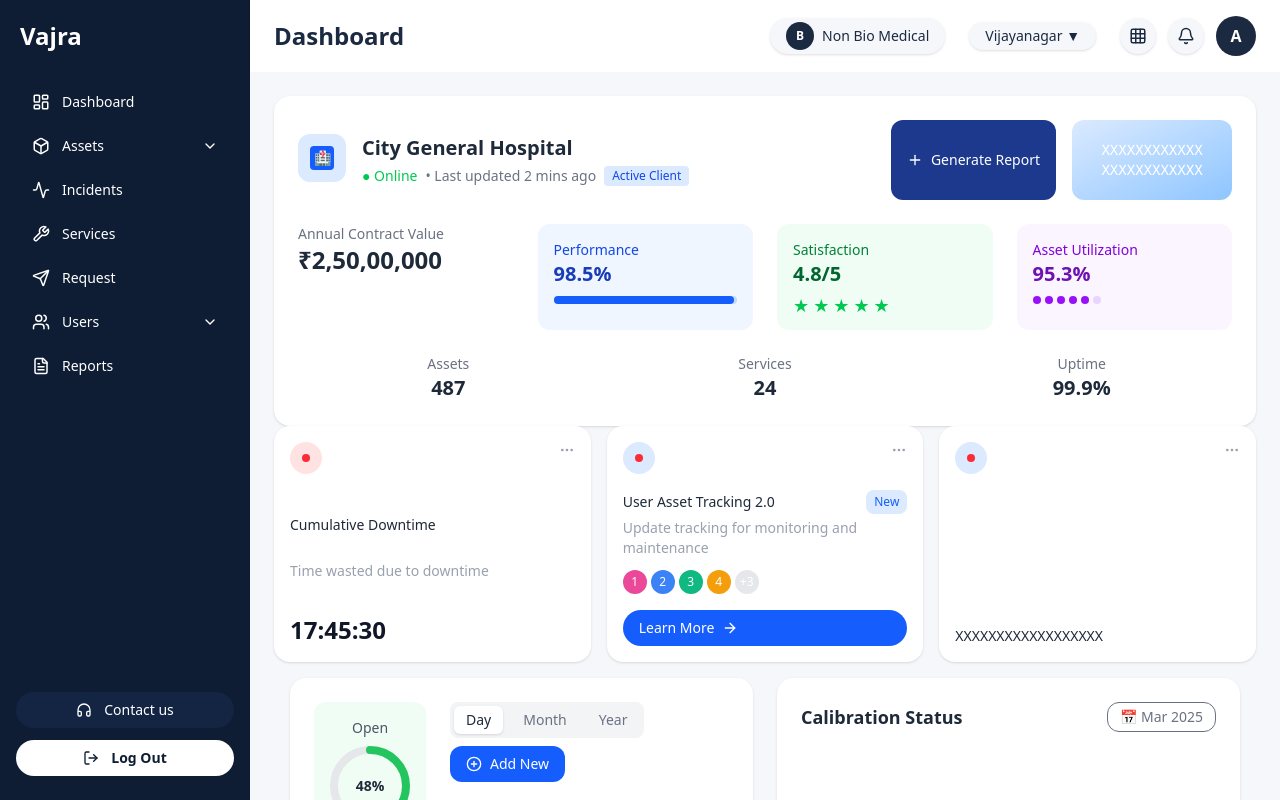
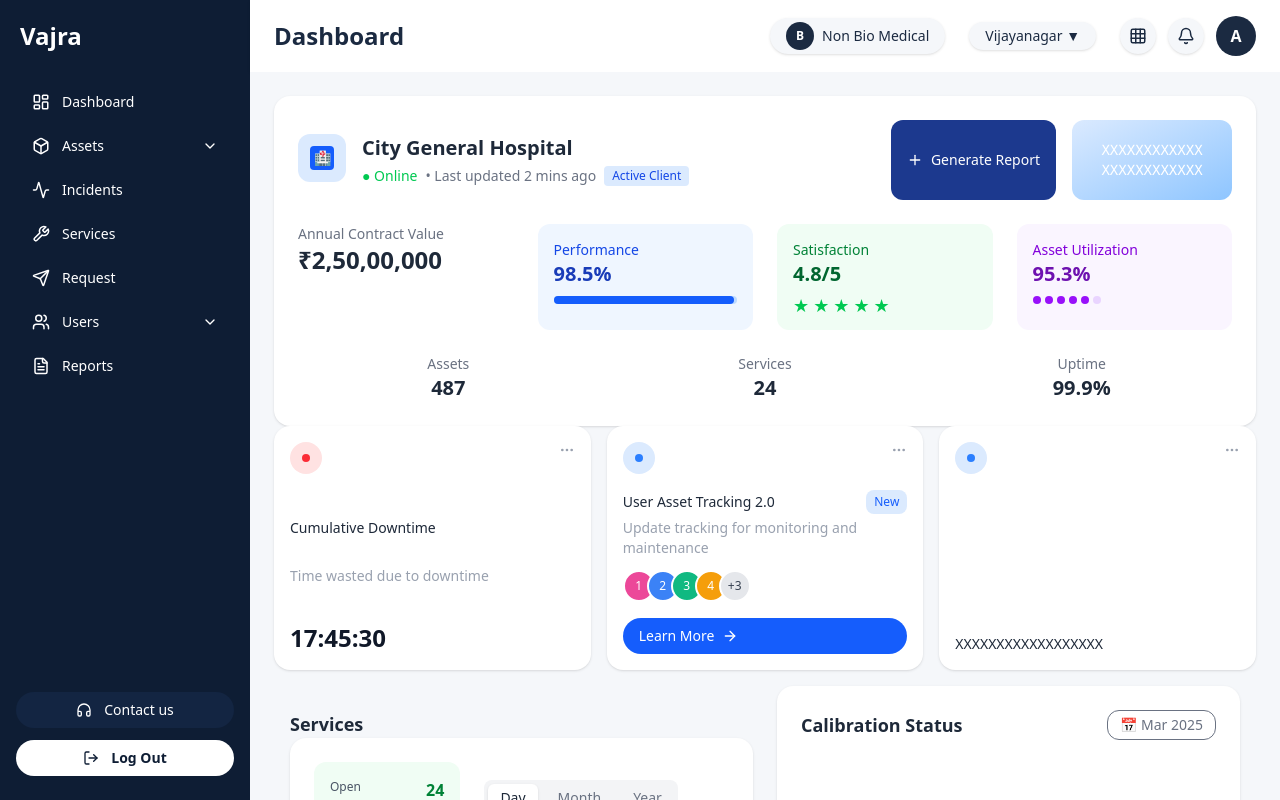
Before and after one commit to rohanarya165/vajra-dashboard, a React (Vite) app: page / in a window 1280 px wide. Built offline with nearby package versions, Linux system fonts and the light colour scheme.

Commit message:
fixed chart

```diff
--- a/src/components/DownTimeCard.jsx
+++ b/src/components/DownTimeCard.jsx
@@ -27,35 +27,49 @@ const DowntimeCards = () => {
   return (
     <div className="grid grid-cols-1 sm:grid-cols-2 lg:grid-cols-3 gap-4 w-full">
       {cards.map((card, i) => (
-        <div key={i} className="bg-white rounded-2xl p-4 shadow-sm flex flex-col justify-between">
+        <div
+          key={i}
+          className="bg-white rounded-2xl p-4 shadow-sm flex flex-col justify-between"
+        >
           <div className="flex justify-between items-start">
-            <div className={`w-8 h-8 rounded-full flex items-center justify-center ${card.iconBg}`}>
-              <div className="w-2 h-2 rounded-full bg-red-500" />
+            <div
+              className={`w-8 h-8 rounded-full flex items-center justify-center ${card.iconBg}`}
+            >
+              <div className={`w-2 h-2 rounded-full ${card.iconDot || 'bg-blue-500'}`} />
             </div>
             <MoreHorizontal size={16} className="text-gray-400" />
           </div>
 
           {card.time ? (
             <>
-              <h2 className="text-sm mt-4 font-medium text-gray-800">{card.title}</h2>
+              <h2 className="text-sm mt-4 font-medium text-gray-800">
+                {card.title}
+              </h2>
               <p className="text-sm text-gray-400">{card.subtitle}</p>
               <p className="text-2xl font-bold mt-2 text-gray-900">{card.time}</p>
             </>
           ) : card.button ? (
             <>
-              <h2 className="text-sm mt-4 font-medium text-gray-800 flex items-center justify-between">
-                {card.title}
+              <div className="flex items-center justify-between mt-4 flex-wrap gap-y-1">
+                <h2 className="text-sm font-medium text-gray-800">
+                  {card.title}
+                </h2>
                 {card.tag && (
-                  <span className="ml-2 bg-blue-100 text-xs text-blue-600 px-2 py-1 rounded-lg">{card.tag}</span>
+                  <span className="ml-2 bg-blue-100 text-xs text-blue-600 px-2 py-1 rounded-lg">
+                    {card.tag}
+                  </span>
                 )}
-              </h2>
+              </div>
               <p className="text-sm text-gray-400 mt-1">{card.subtitle}</p>
-              <div className="flex items-center gap-1 mt-3">
+              <div className="flex items-center mt-3">
                 {card.team.map((t, idx) => (
                   <span
                     key={idx}
-                    className={`w-6 h-6 rounded-full bg-pink-400 text-white text-xs flex items-center justify-center`}
-                    style={{ backgroundColor: ['#ec4899', '#3b82f6', '#10b981', '#f59e0b', '#e5e7eb'][idx] }}
+                    className={`w-8 h-8 -ml-2 first:ml-0 border-2 border-white rounded-full text-white text-xs font-medium flex items-center justify-center`}
+                    style={{
+                      backgroundColor: ['#ec4899', '#3b82f6', '#10b981', '#f59e0b', '#e5e7eb'][idx] || '#9ca3af',
+                      color: idx === 4 ? '#374151' : 'white',
+                    }}
                   >
                     {t}
                   </span>
--- a/src/components/ServiceCard.jsx
+++ b/src/components/ServiceCard.jsx
@@ -17,6 +17,8 @@ export default function ServicesCard() {
   return (
     <div className="grid grid-cols-1 lg:grid-cols-2 gap-6 max-w-7xl mx-auto p-4">
       {/* Left Panel */}
+      <div>
+      <h2 className="text-lg font-semibold mt-6 text-gray-800"> Services</h2>
       <div className="bg-white rounded-2xl shadow p-6 flex flex-col md:flex-row gap-6 w-full">
         {/* Status Cards */}
         <div className="flex flex-row md:flex-col gap-4 w-full md:w-auto md:max-w-[150px] justify-between">
@@ -47,8 +49,12 @@ export default function ServicesCard() {
             },
           ].map(({ title, value, percent, color, bg, text }, idx) => (
             <div key={idx} className={`${bg} p-4 rounded-xl text-center w-full`}>
-              <p className="text-sm text-gray-600 mb-2">{title}</p>
-              <div className="w-20 h-20 mx-auto">
+                <div className="flex gap-2 justify-between pb-2">
+
+              <p className="text-[12px] text-gray-600 mb-2">{title}</p>
+                  <p className={`font-semibold ${text}`}>{value}</p>
+                </div>
+              <div className="w-10 h-10 mx-auto">
                 <CircularProgressbarWithChildren
                   value={percent}
                   strokeWidth={10}
@@ -57,17 +63,16 @@ export default function ServicesCard() {
                     trailColor: "#e5e7eb",
                   })}
                 >
-                  <div className="text-sm font-semibold text-gray-800">{percent}%</div>
+                  <div className="text-[12px] font-semibold text-gray-800">{percent}%</div>
                 </CircularProgressbarWithChildren>
               </div>
-              <p className={`mt-2 font-semibold ${text}`}>{value}</p>
             </div>
           ))}
         </div>
 
         {/* Bar Chart Section */}
         <div className="flex-1 flex flex-col">
-          <div className="flex justify-between items-center mb-4 flex-wrap gap-2">
+          <div className="flex grow justify-between items-center mb-4 flex-wrap gap-2">
             <div className="flex gap-2 bg-gray-100 p-1 rounded-lg text-sm">
               <button className="bg-white text-gray-800 px-3 py-1 rounded-md shadow">Day</button>
               <button className="px-3 py-1 text-gray-500">Month</button>
@@ -78,7 +83,7 @@ export default function ServicesCard() {
             </button>
           </div>
 
-          <div className="h-40 bg-gradient-to-t from-blue-100 to-white rounded-xl flex items-end justify-around p-4">
+          <div className="h-40 flex-none bg-gradient-to-t from-blue-100 to-white rounded-xl flex items-end justify-around p-4">
             {[40, 60, 45, 80, 100, 60].map((h, i) => (
               <div
                 key={i}
@@ -94,6 +99,7 @@ export default function ServicesCard() {
             ))}
           </div>
         </div>
+      </div>
       </div>
 
       {/* Right Panel - Calibration Status */}
```
